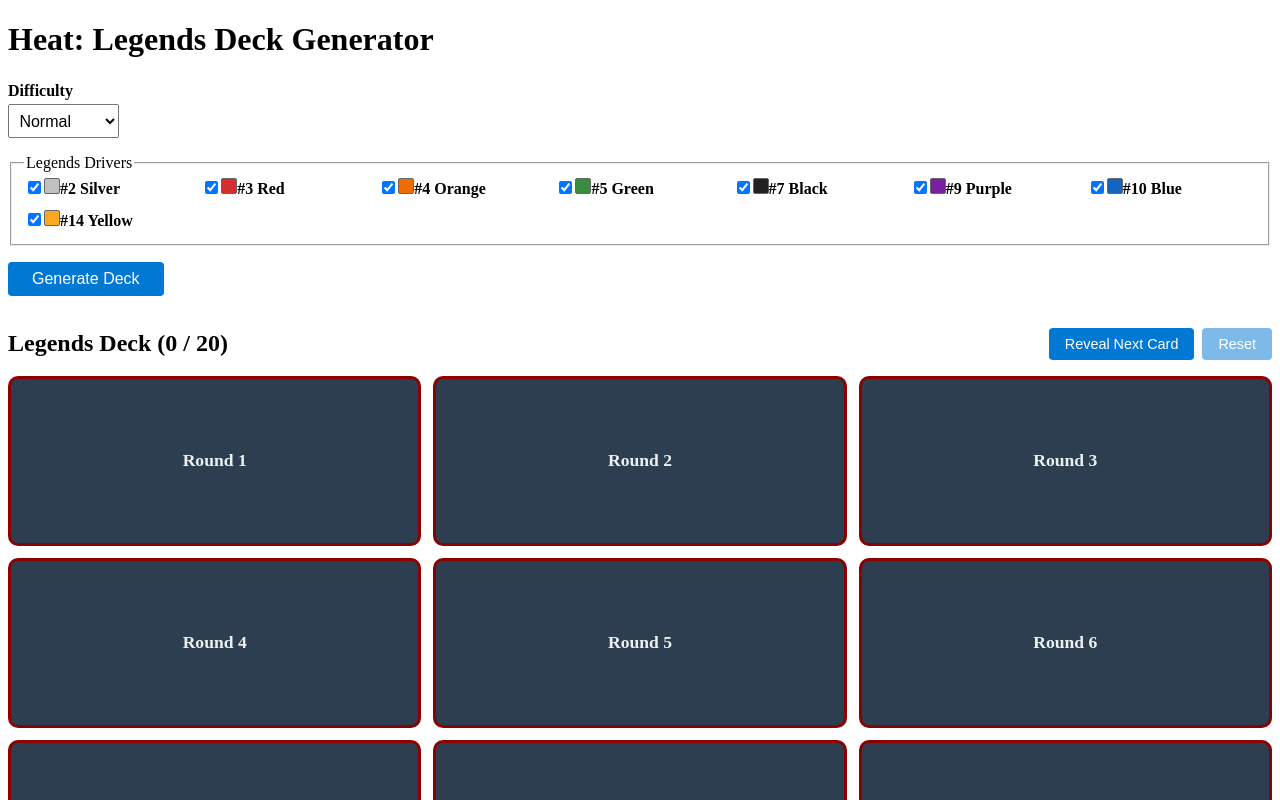
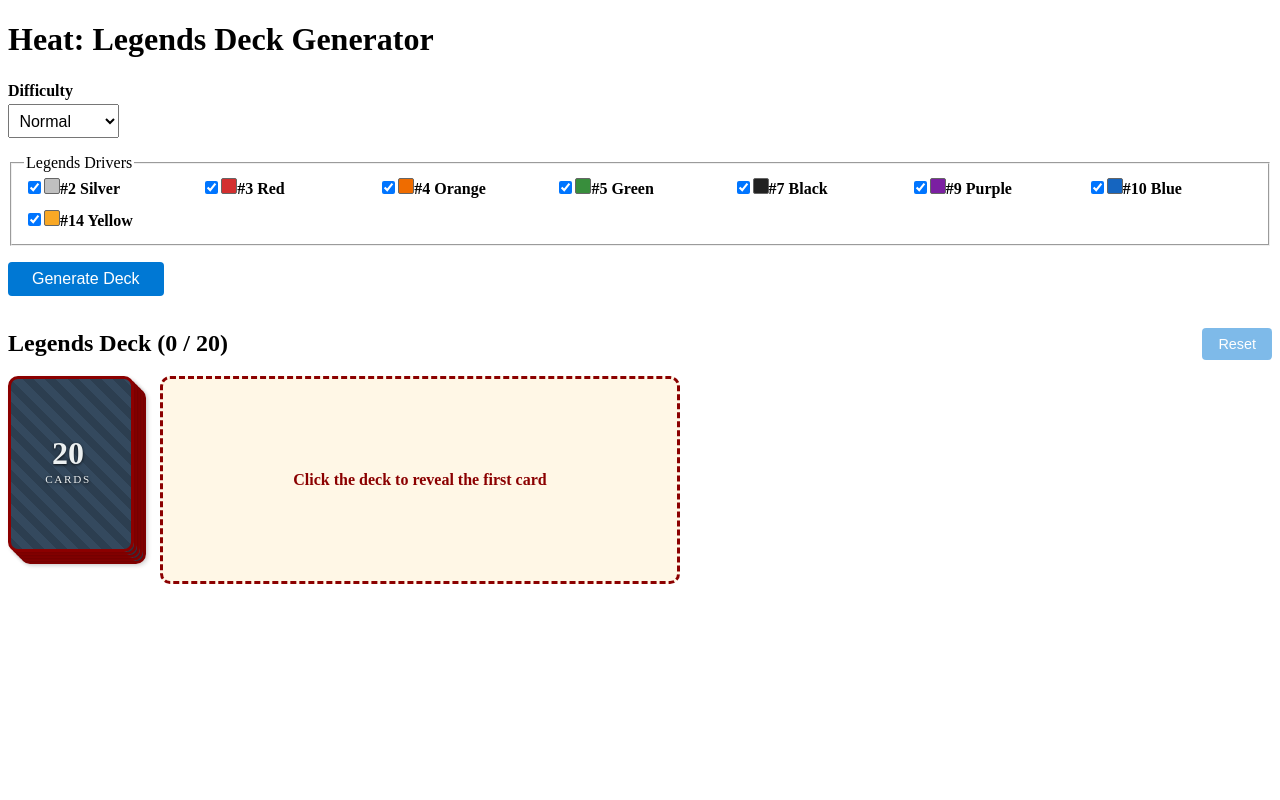
Before and after one commit to GeekInTheNorth/GamingTools, a React (Vite) app in the folder Web/: page / in a window 1280 px wide. Both pictures are taken after a click on the button "Generate Deck". Shown: the top 800 px of the page. Built offline with nearby package versions, Linux system fonts and the light colour scheme.

Commit message:
Tidy up deck presentation

```diff
--- a/Web/src/components/heat/Heat.css
+++ b/Web/src/components/heat/Heat.css
@@ -87,12 +87,7 @@
     margin: 0;
 }
 
-.deck-buttons {
-    display: flex;
-    gap: 0.5rem;
-}
-
-.deck-buttons button {
+.deck-controls button {
     padding: 0.5rem 1rem;
     font-size: 0.9rem;
     cursor: pointer;
@@ -102,18 +97,113 @@
     border-radius: 4px;
 }
 
-.deck-buttons button:disabled {
+.deck-controls button:disabled {
     opacity: 0.5;
     cursor: not-allowed;
 }
 
+/* Deck area */
+.deck-area {
+    display: flex;
+    gap: 1.25rem;
+    margin-top: 1rem;
+    align-items: flex-start;
+}
+
+.deck-stack {
+    position: relative;
+    width: 132px;
+    height: 182px;
+    flex-shrink: 0;
+}
+
+.deck-stack.clickable {
+    cursor: pointer;
+}
+
+.deck-stack.empty {
+    width: 120px;
+    height: 170px;
+    border: 3px dashed #8b0000;
+    border-radius: 10px;
+    display: flex;
+    align-items: center;
+    justify-content: center;
+    color: #8b0000;
+    font-weight: bold;
+    font-size: 0.9rem;
+    background: transparent;
+}
+
+.deck-layer {
+    position: absolute;
+    top: 0;
+    left: 0;
+    width: 120px;
+    height: 170px;
+    border: 3px solid #8b0000;
+    border-radius: 10px;
+    background:
+        repeating-linear-gradient(45deg,
+            #2c3e50 0, #2c3e50 8px,
+            #34495e 8px, #34495e 16px);
+    box-shadow: 2px 2px 4px rgba(0, 0, 0, 0.15);
+}
+
+.deck-top-label {
+    position: absolute;
+    top: 0;
+    left: 0;
+    width: 120px;
+    height: 170px;
+    display: flex;
+    flex-direction: column;
+    align-items: center;
+    justify-content: center;
+    color: #ecf0f1;
+    pointer-events: none;
+    z-index: 10;
+    text-shadow: 0 1px 3px rgba(0, 0, 0, 0.8);
+}
+
+.deck-top-label strong {
+    font-size: 2rem;
+    font-weight: bold;
+    line-height: 1;
+}
+
+.deck-top-label span {
+    font-size: 0.7rem;
+    text-transform: uppercase;
+    letter-spacing: 0.15em;
+    margin-top: 0.25rem;
+}
+
+.current-card-slot {
+    flex: 1;
+    min-width: 0;
+    max-width: 520px;
+}
+
+.current-card-slot.clickable {
+    cursor: pointer;
+}
+
+.legends-card.placeholder {
+    min-height: 170px;
+    border: 3px dashed #8b0000;
+    background: #fff7e6;
+    border-radius: 10px;
+    display: flex;
+    align-items: center;
+    justify-content: center;
+    text-align: center;
+    padding: 1rem;
+    color: #8b0000;
+    font-weight: bold;
+}
+
 /* Cards */
-.card-list {
-    display: grid;
-    grid-template-columns: repeat(auto-fill, minmax(320px, 1fr));
-    gap: 0.75rem;
-    margin-top: 1rem;
-}
 
 .legends-card {
     border: 3px solid #8b0000;
--- a/Web/src/components/heat/LegendsDeck.jsx
+++ b/Web/src/components/heat/LegendsDeck.jsx
@@ -1,11 +1,19 @@
-import { useState } from 'react';
+import { useEffect, useState } from 'react';
 import LegendsCard from './LegendsCard';
 
 function LegendsDeck({ cards }) {
   const [revealedCount, setRevealedCount] = useState(0);
 
+  useEffect(() => {
+    setRevealedCount(0);
+  }, [cards]);
+
+  const remaining = cards.length - revealedCount;
+  const currentCard = revealedCount > 0 ? cards[revealedCount - 1] : null;
+  const hasMore = revealedCount < cards.length;
+
   function revealNext() {
-    setRevealedCount(prev => Math.min(prev + 1, cards.length));
+    if (hasMore) setRevealedCount(c => c + 1);
   }
 
   function reset() {
@@ -16,24 +24,75 @@
     <div className="legends-deck">
       <div className="deck-controls">
         <h2>Legends Deck ({revealedCount} / {cards.length})</h2>
-        <div className="deck-buttons">
-          <button onClick={revealNext} disabled={revealedCount >= cards.length}>
-            Reveal Next Card
-          </button>
-          <button onClick={reset} disabled={revealedCount === 0}>
-            Reset
-          </button>
+        <button onClick={reset} disabled={revealedCount === 0}>
+          Reset
+        </button>
+      </div>
+
+      <div className="deck-area">
+        <DeckStack remaining={remaining} onClick={revealNext} />
+        <div
+          className={`current-card-slot${hasMore ? ' clickable' : ''}`}
+          onClick={revealNext}
+          role={hasMore ? 'button' : undefined}
+          tabIndex={hasMore ? 0 : undefined}
+          onKeyDown={e => {
+            if (hasMore && (e.key === 'Enter' || e.key === ' ')) {
+              e.preventDefault();
+              revealNext();
+            }
+          }}
+        >
+          {currentCard ? (
+            <LegendsCard card={currentCard} revealed />
+          ) : (
+            <div className="legends-card placeholder">
+              <span>Click the deck to reveal the first card</span>
+            </div>
+          )}
         </div>
       </div>
+    </div>
+  );
+}
 
-      <div className="card-list">
-        {cards.map((card, index) => (
-          <LegendsCard
-            key={card.roundNumber}
-            card={card}
-            revealed={index < revealedCount}
+function DeckStack({ remaining, onClick }) {
+  if (remaining === 0) {
+    return (
+      <div className="deck-stack empty">
+        <span>Deck Empty</span>
+      </div>
+    );
+  }
+
+  const layers = Math.min(remaining, 5);
+  return (
+    <div
+      className="deck-stack clickable"
+      onClick={onClick}
+      role="button"
+      tabIndex={0}
+      aria-label={`Draw next card, ${remaining} remaining`}
+      onKeyDown={e => {
+        if (e.key === 'Enter' || e.key === ' ') {
+          e.preventDefault();
+          onClick();
+        }
+      }}
+    >
+      {Array.from({ length: layers }).map((_, i) => {
+        const offset = (layers - 1 - i) * 3;
+        return (
+          <div
+            key={i}
+            className="deck-layer"
+            style={{ transform: `translate(${offset}px, ${offset}px)` }}
           />
-        ))}
+        );
+      })}
+      <div className="deck-top-label">
+        <strong>{remaining}</strong>
+        <span>cards</span>
       </div>
     </div>
   );
```
